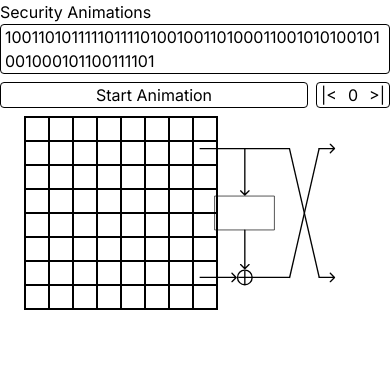
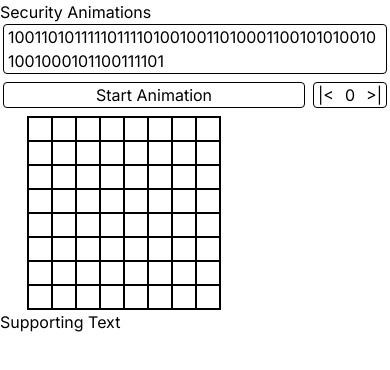
Before and after one commit to jmxor/cm3203-website, a Next.js app: page /symmetric-cryptography/block-ciphers/des/structure in a window 390 px wide. Shown: the top 370 px of the page. Built offline with nearby package versions, Linux system fonts and the light colour scheme.

Commit message:
Fix animation max-width to 384px and fix positioning across different breakpoints

```diff
--- a/src/Components/FlowControl.tsx
+++ b/src/Components/FlowControl.tsx
@@ -1,16 +1,21 @@
 interface FlowControlProps {
   animationStep: number,
   animationInProgress: boolean,
+  startAnimation: () => void,
   stepForward: () => void,
   stepBackward: () => void;
 }
 
 export default function FlowControl(props: FlowControlProps) {
-  const {animationStep, animationInProgress, stepForward, stepBackward} = props;
+  const {animationStep, animationInProgress, startAnimation, stepForward, stepBackward} = props;
 
   // TODO: add proper flow control icons
   // TODO: add disabled styling for buttons
   return (
+    <div className="w-full flex gap-2 justify-center">
+      <button className="border border-black rounded grow" onClick={startAnimation} >
+        Start Animation
+      </button>
       <div className="flex border border-black rounded">
         <button
           className="w-6 h-6 border-r border-black"
@@ -28,5 +33,6 @@ export default function FlowControl(props: FlowControlProps) {
           onClick={stepForward}
         >&gt;|</button>
       </div>
+    </div>
   )
 }
--- a/src/Components/des-animations/PermutationAnimation.tsx
+++ b/src/Components/des-animations/PermutationAnimation.tsx
@@ -1,16 +1,17 @@
 import {motion} from "framer-motion";
 
 interface BitGridProps {
+  key: number
   content: string,
   transformation: number[],
   isAnimating: boolean
 }
 
 export default function PermutationAnimation(props: BitGridProps) {
-  const {content, transformation, isAnimating} = props;
+  const {key, content, transformation, isAnimating} = props;
 
   return (
-    <div className="relative text-center">
+    <motion.div key={key} className="relative text-center">
       {/* Grid */}
       <div className="grid grid-cols-8 border border-black">
         {Array(64).fill(null).map((_, k) => (
@@ -35,6 +36,6 @@ export default function PermutationAnimation(props: BitGridProps) {
           </motion.div>
         ))}
       </div>
-    </div>
+    </motion.div>
   )
 }
--- a/src/app/symmetric-cryptography/block-ciphers/des/structure/page.tsx
+++ b/src/app/symmetric-cryptography/block-ciphers/des/structure/page.tsx
@@ -70,8 +70,8 @@ export default function DESCipherPage() {
   ];
 
   return (
-    <>
-      <section className="w-full flex flex-col gap-2 sm:w-1/2 xl:w-1/3">
+    <section className="w-full flex flex-col sm:block">
+      <figure className="w-full mx-auto max-w-96 flex flex-col gap-2 sm:mx-0 sm:float-left">
         <textarea
           className="boxed resize-none"
           value={input}
@@ -79,34 +79,36 @@ export default function DESCipherPage() {
           maxLength={64}
         />
 
-        <div className="w-full flex gap-2 justify-center">
-          <button className="border border-black rounded grow" onClick={startAnimation} >
-            Start Animation
-          </button>
         <FlowControl
           animationStep={animationStep}
           animationInProgress={animationInProgress}
+          startAnimation={startAnimation}
           stepForward={stepForward}
           stepBackward={stepBackward}
         />
-        </div>
 
-
-        {/*Animation Section*/}
-        <div className="flex flex-col bg-center bg-[size:100%_100%] bg-no-repeat bg-[url('../../public/des-structure-bg-0.svg')]">
+        <div className="relative flex flex-col">
+          <motion.div
+            className="absolute top-0 left-0 w-full h-full bg-[url('../../public/des-structure-bg-0.svg')]"
+            animate={{opacity: animationStep < 4 ? 0 : 1}}
+            initial={false}
+          />
           <div className="ml-6 mr-auto">
-              {
-                animationStep <= 2 ?
+            {/*<AnimatePresence>*/}
+            {/* TODO: fix reverse animation jumping using AnimatePresence*/}
+              {animationStep <= 2 ?
                 <PermutationAnimation
+                  key={0}
                   content={animationStep >= 1 ? paddedBlock : block}
                   transformation={IPTransform}
                   isAnimating={animationStep >= 2}
                 />
                 :
-                  <div className="flex">
+                <motion.div key={1} className="flex">
                   <motion.div
                     className="flex flex-col"
                     animate={{gap: animationStep > 2 ? "96px" : "0px"}}
+                    exit={{gap: "0px"}}
                   >
                     <div className="grid grid-cols-8 bg-white border border-black text-center font-mono">
                       {permutedBlock.slice(0,32).split('').map((b, k) =>
@@ -120,15 +122,24 @@ export default function DESCipherPage() {
                     </div>
                   </motion.div>
                   <div className="flex flex-col justify-center">
-                      <div className="w-24 ml-3.5 border-2 border-black text-center font-mono">
+                    <motion.div
+                      className="w-24 border-2 border-black text-center font-mono"
+                      animate={{opacity: animationStep < 4 ? 0 : 1}}
+                      initial={false}
+                    >
                       Feistel Function
+                    </motion.div>
+                  </div>
+                </motion.div>
+              }
+            {/*</AnimatePresence>*/}
           </div>
         </div>
-                  </div>
-              }
-          </div>
-        </div>
+      </figure>
+
+      <p>
+        Supporting Text
+      </p>
     </section>
-    </>
   )
 }
```
Also changed, not shown: public/des-structure-bg-0.svg. Lines whose indentation alone changed are shown as unchanged.
